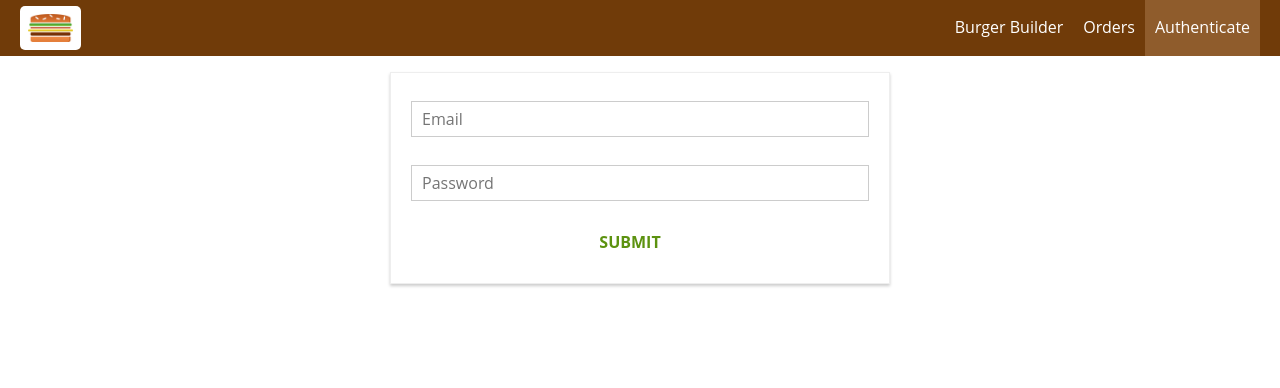
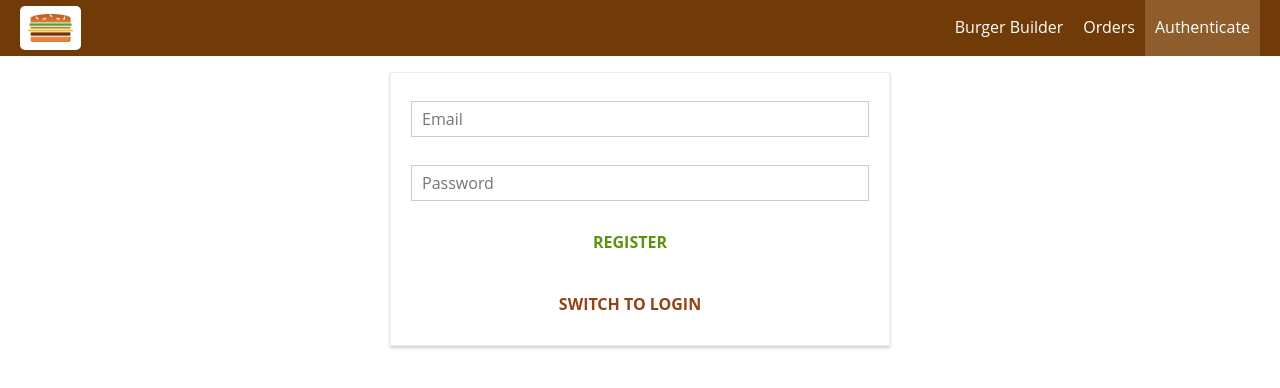
Before and after one commit to acpierc3/sandwich_builder, a React (Create React App) app: page /auth in a window 1280 px wide. Shown: the top 388 px of the page. Built offline with nearby package versions, Linux system fonts and the light colour scheme; the HTML template or start-up script is replaced by a standard one.

Commit message:
added sign in page

```diff
--- a/src/containers/Auth/Auth.js
+++ b/src/containers/Auth/Auth.js
@@ -41,7 +41,8 @@ class Auth extends Component {
                 touched: false
             }
         },
-        formIsValid: false
+        formIsValid: false,
+        isSignup: true
     }
 
     checkValidity = (value, rules) => {
@@ -102,7 +103,13 @@ class Auth extends Component {
 
     submitHandler = (event) => {
         event.preventDefault();
-        this.props.onAuth(this.state.controls.email.value, this.state.controls.password.value)
+        this.props.onAuth(this.state.controls.email.value, this.state.controls.password.value, this.state.isSignup)
+    }
+
+    switchAuthModeHandler = () => {
+        this.setState(prevState => {
+            return {isSignup: !prevState.isSignup}
+        });
     }
 
     render () {
@@ -134,8 +141,11 @@ class Auth extends Component {
             <div className={classes.Auth}>
                 <form onSubmit={this.submitHandler}>
                     {form}
-                    <Button type="Success">SUBMIT</Button>
+                    <Button type="Success">{this.state.isSignup ? "REGISTER" : "LOGIN"}</Button>
                 </form>
+                <Button
+                    clicked={this.switchAuthModeHandler}
+                    type="Danger">{this.state.isSignup ? "SWITCH TO LOGIN" : "SWITCH TO REGISTER"}</Button>
             </div>
         );
     }
@@ -148,7 +158,7 @@ const mapStateToProps = state => {
 
 const mapDispatchToProps = dispatch => {
     return {
-        onAuth: (email, password) => dispatch(authActions.auth(email, password))
+        onAuth: (email, password, isSignup) => dispatch(authActions.auth(email, password, isSignup))
     }
 }
 
--- a/src/store/actions/auth.js
+++ b/src/store/actions/auth.js
@@ -22,7 +22,7 @@ export const authFail = (error) => {
     }
 }
 
-export const auth = (email, password) => {
+export const auth = (email, password, isSignup) => {
     return dispatch => {
         dispatch(authStart());
         const authData = {
@@ -30,7 +30,11 @@ export const auth = (email, password) => {
             password: password,
             returnSecureToken: true
         }
-        axios.post('https://www.googleapis.com/identitytoolkit/v3/relyingparty/signupNewUser?key=[API_KEY]', authData)
+        let url = "https://www.googleapis.com/identitytoolkit/v3/relyingparty/signupNewUser?key=";
+        if (!isSignup) {
+            url = "https://www.googleapis.com/identitytoolkit/v3/relyingparty/verifyPassword?key=";
+        }
+        axios.post(url, authData)
             .then(res => {
                 console.log(res);
                 dispatch(authSuccess(res.data));
```
